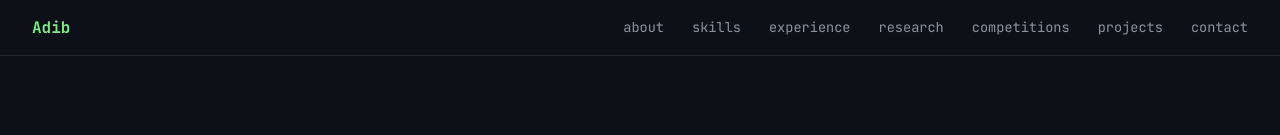
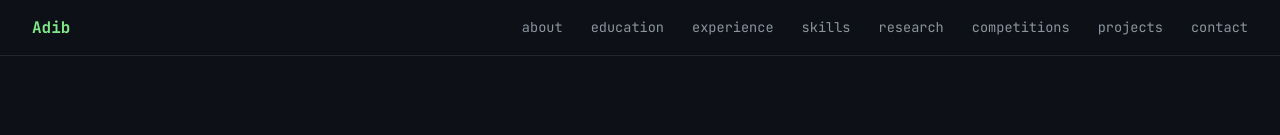
Before and after one commit to Miftahul-adib/my-portfolio, a React (Vite) app: page / in a window 1280 px wide. Shown: the top 135 px of the page. Built offline with nearby package versions, Linux system fonts and the light colour scheme.

Commit message:
Reorder Navbar items and add 'education'

```diff
--- a/src/components/Navbar.jsx
+++ b/src/components/Navbar.jsx
@@ -3,8 +3,9 @@ import styles from './Navbar.module.css'
 
 const navItems = [
   { label: 'about', href: '#about' },
+  { label: 'education', href: '#education' },
+  { label: 'experience', href: '#volunteering' },
   { label: 'skills', href: '#skills' },
-  { label: 'experience', href: '#volunteering' },
   { label: 'research', href: '#research' },
   { label: 'competitions', href: '#competitions' },
   { label: 'projects', href: '#projects' },
```
